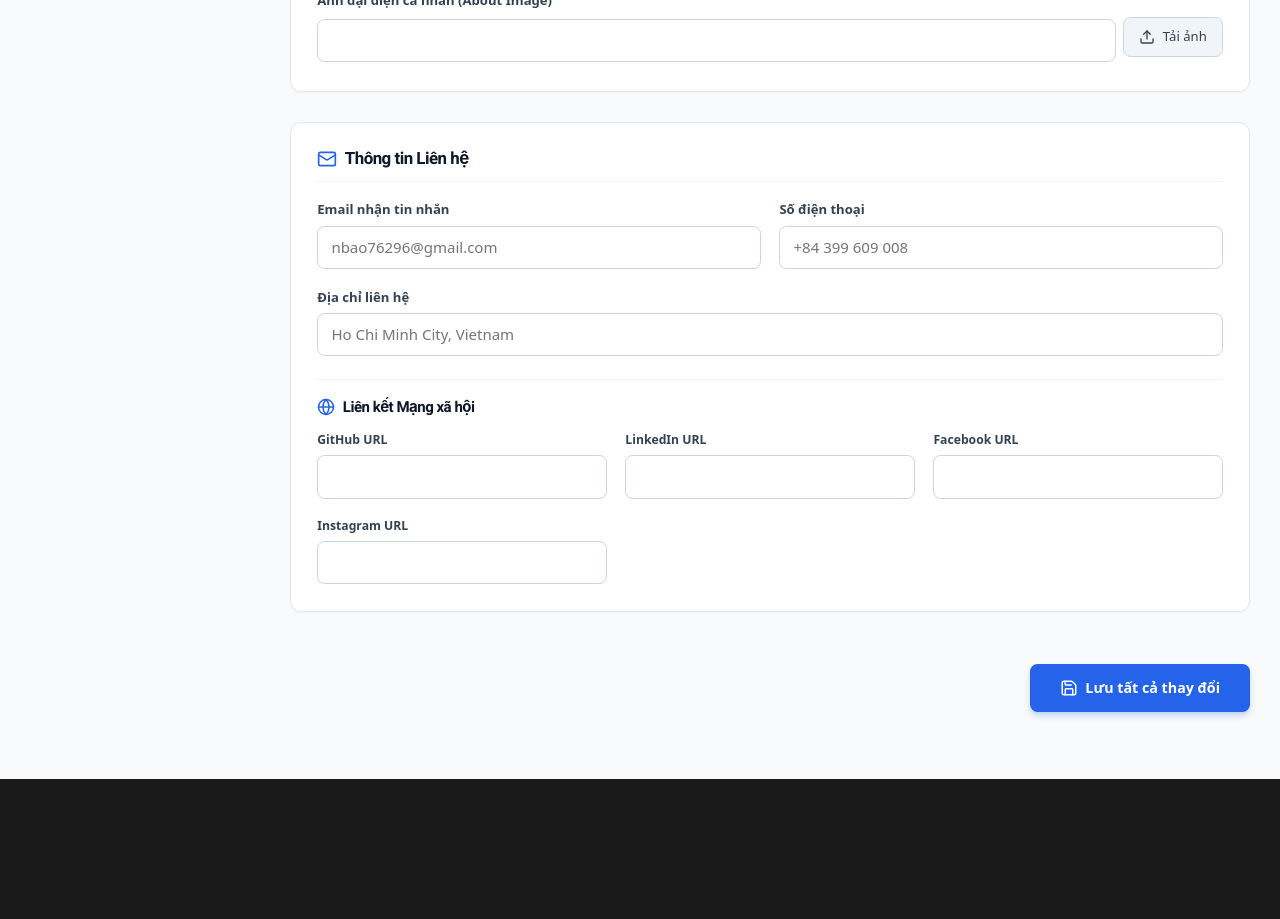
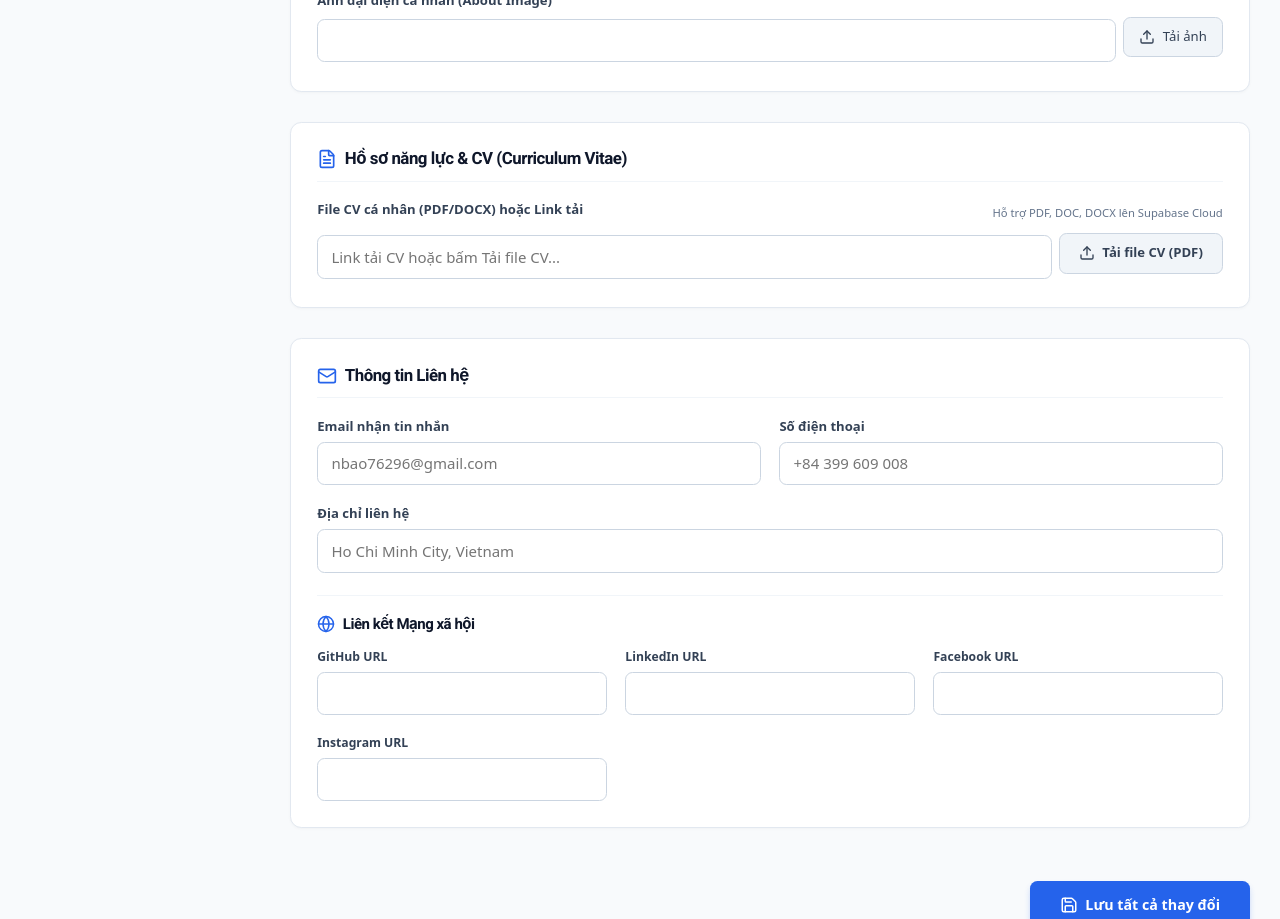
Before and after one commit to quocbaong/Profile, a Next.js app: page /admin/settings in a window 1280 px wide. Shown: the part 940-1859 px from the top of the page. Before the commit the page ends 1719 px from the top, so only its background shows below. Built offline with nearby package versions, Linux system fonts and the light colour scheme; no server answers; sample sign-in values are in the browser's storage; a web font is replaced by a local one.

Commit message:
feat(admin): add CV document upload and preview in profile settings

```diff
--- a/src/app/admin/settings/page.tsx
+++ b/src/app/admin/settings/page.tsx
@@ -4,13 +4,14 @@ import React, { useEffect, useState } from 'react';
 import { updateAdminProfile, uploadImageFile } from '@/lib/adminApi';
 import { getProjectImageUrl } from '@/lib/apiClient';
 import { useAdminData } from '@/context/AdminDataContext';
-import { Save, Upload, CheckCircle2, User, Mail, Globe, Sparkles } from 'lucide-react';
+import { Save, Upload, CheckCircle2, User, Mail, Globe, Sparkles, FileText, ExternalLink } from 'lucide-react';
 
 export default function AdminSettingsPage() {
   const { profile, refreshProfile } = useAdminData();
   const [saving, setSaving] = useState(false);
   const [uploadingHero, setUploadingHero] = useState(false);
   const [uploadingAbout, setUploadingAbout] = useState(false);
+  const [uploadingCV, setUploadingCV] = useState(false);
   const [statusMsg, setStatusMsg] = useState({ text: '', isError: false });
 
   const [formData, setFormData] = useState({
@@ -70,6 +71,24 @@ export default function AdminSettingsPage() {
       else setUploadingAbout(false);
     }
   };
+  const handleUploadCV = async (e: React.ChangeEvent<HTMLInputElement>) => {
+    const files = e.target.files;
+    if (!files || files.length === 0) return;
+    const file = files[0];
+    setUploadingCV(true);
+    try {
+      const res = await uploadImageFile(file);
+      if (res && res.url) {
+        setFormData((prev) => ({ ...prev, resume_url: res.url }));
+      }
+    } catch (err: unknown) {
+      const msg = err instanceof Error ? err.message : 'Tải file CV thất bại';
+      alert(msg);
+    } finally {
+      setUploadingCV(false);
+    }
+  };
+
 
   const handleSubmit = async (e: React.FormEvent) => {
     e.preventDefault();
@@ -79,10 +98,8 @@ export default function AdminSettingsPage() {
     try {
       await updateAdminProfile(formData);
       await refreshProfile();
+      setStatusMsg({ text: 'Cập nhật thông tin thành công!', isError: false });
     } catch (err: unknown) {
-      const msg = err instanceof Error ? err.message : 'Lưu thất bại';
-      setStatusMsg({ text: `Lỗi: ${msg}`, isError: true });
-    } finally {
       setSaving(false);
       setTimeout(() => setStatusMsg({ text: '', isError: false }), 4000);
     }
@@ -232,6 +249,80 @@ export default function AdminSettingsPage() {
             </div>
           </div>
 
+          {/* Card: Hồ sơ năng lực & CV */}
+          <div style={{ backgroundColor: '#ffffff', border: '1px solid #e2e8f0', borderRadius: '0.75rem', padding: '1.75rem', boxShadow: '0 1px 3px rgba(0,0,0,0.03)' }}>
+            <div style={{ display: 'flex', alignItems: 'center', gap: '0.5rem', marginBottom: '1.25rem', borderBottom: '1px solid #f1f5f9', paddingBottom: '0.75rem' }}>
+              <FileText size={20} color="#2563eb" />
+              <h2 style={{ fontSize: '1.125rem', fontWeight: 700, color: '#0f172a', margin: 0 }}>Hồ sơ năng lực & CV (Curriculum Vitae)</h2>
+            </div>
+
+            <div>
+              <div style={{ display: 'flex', justifyContent: 'space-between', alignItems: 'center', marginBottom: '0.375rem' }}>
+                <label style={{ fontSize: '0.875rem', fontWeight: 600, color: '#334155' }}>File CV cá nhân (PDF/DOCX) hoặc Link tải</label>
+                <span style={{ fontSize: '0.75rem', color: '#64748b' }}>Hỗ trợ PDF, DOC, DOCX lên Supabase Cloud</span>
+              </div>
+              <div style={{ display: 'flex', gap: '0.5rem', alignItems: 'center' }}>
+                <input
+                  type="text"
+                  value={formData.resume_url}
+                  onChange={(e) => setFormData({ ...formData, resume_url: e.target.value })}
+                  placeholder="Link tải CV hoặc bấm Tải file CV..."
+                  style={{ flex: 1, backgroundColor: '#ffffff', border: '1px solid #cbd5e1', borderRadius: '0.5rem', padding: '0.625rem 0.875rem', color: '#0f172a', outline: 'none' }}
+                />
+                <label style={{
+                  backgroundColor: '#f1f5f9',
+                  border: '1px solid #cbd5e1',
+                  color: '#334155',
+                  padding: '0.625rem 1.25rem',
+                  borderRadius: '0.5rem',
+                  cursor: 'pointer',
+                  display: 'flex',
+                  alignItems: 'center',
+                  gap: '0.5rem',
+                  fontSize: '0.875rem',
+                  fontWeight: 600,
+                  whiteSpace: 'nowrap',
+                }}>
+                  <Upload size={16} /> {uploadingCV ? 'Đang tải...' : 'Tải file CV (PDF)'}
+                  <input type="file" accept=".pdf,.doc,.docx" onChange={handleUploadCV} style={{ display: 'none' }} />
+                </label>
+              </div>
+
+              {formData.resume_url && formData.resume_url !== '#' && (
+                <div style={{ marginTop: '0.75rem', display: 'flex', alignItems: 'center', justifyContent: 'space-between', padding: '0.75rem 1rem', backgroundColor: '#eff6ff', borderRadius: '0.5rem', border: '1px solid #bfdbfe' }}>
+                  <div style={{ display: 'flex', alignItems: 'center', gap: '0.5rem', minWidth: 0 }}>
+                    <FileText size={18} color="#2563eb" style={{ flexShrink: 0 }} />
+                    <span style={{ fontSize: '0.8125rem', color: '#1e40af', fontWeight: 600, overflow: 'hidden', textOverflow: 'ellipsis', whiteSpace: 'nowrap' }}>
+                      {formData.resume_url}
+                    </span>
+                  </div>
+                  <a
+                    href={getProjectImageUrl(formData.resume_url)}
+                    target="_blank"
+                    rel="noreferrer"
+                    style={{
+                      fontSize: '0.8125rem',
+                      color: '#2563eb',
+                      fontWeight: 600,
+                      textDecoration: 'none',
+                      backgroundColor: '#ffffff',
+                      border: '1px solid #bfdbfe',
+                      padding: '0.35rem 0.75rem',
+                      borderRadius: '0.375rem',
+                      display: 'inline-flex',
+                      alignItems: 'center',
+                      gap: '0.25rem',
+                      flexShrink: 0,
+                    }}
+                  >
+                    <span>Xem thử CV</span>
+                    <ExternalLink size={13} />
+                  </a>
+                </div>
+              )}
+            </div>
+          </div>
+
           {/* Card 3: Thông tin liên hệ & Mạng xã hội */}
           <div style={{ backgroundColor: '#ffffff', border: '1px solid #e2e8f0', borderRadius: '0.75rem', padding: '1.75rem', boxShadow: '0 1px 3px rgba(0,0,0,0.03)' }}>
             <div style={{ display: 'flex', alignItems: 'center', gap: '0.5rem', marginBottom: '1.25rem', borderBottom: '1px solid #f1f5f9', paddingBottom: '0.75rem' }}>
```
Also changed, not shown: src/components/sections/HeroSection.tsx (+1 -18 lines).
